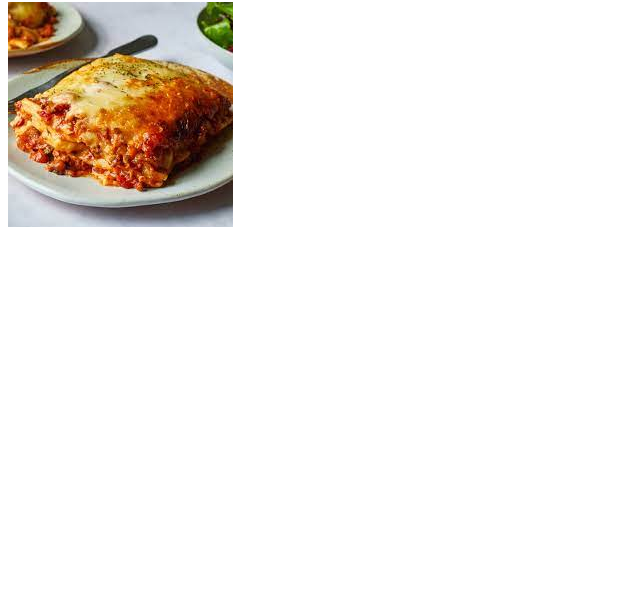
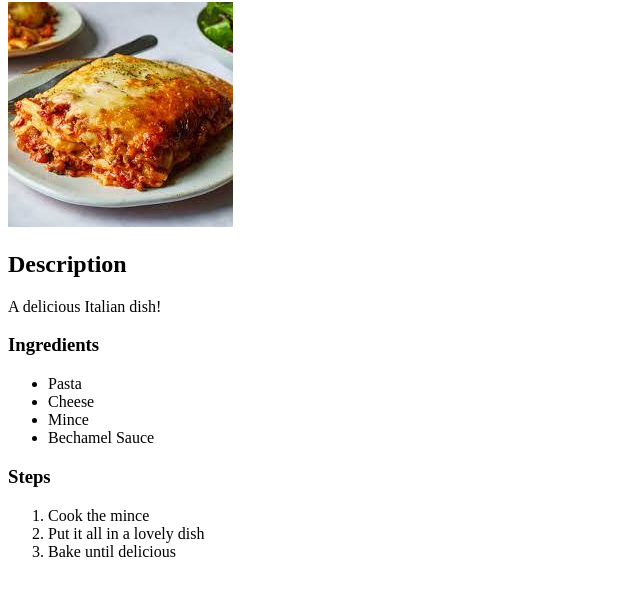
Before and after one commit to Quazbickie/odin-recipes, a plain HTML site: page recipes/lasagna.html in a window 1280 px wide. Shown: the part 78-674 px from the top of the page, without its empty margins (0-640 px from the left). Drawn offline with Linux system fonts and the light colour scheme.

Commit message:
Add steps and ingredients to lasagna.html
Added a steps and ingredients list to the lasagna
recipe.

```diff
--- a/recipes/lasagna.html
+++ b/recipes/lasagna.html
@@ -7,5 +7,20 @@
     <body>
         <h1>Lasagna Recipe</h1>
         <img src="../img/lasagna.jpeg">
+        <h2>Description</h2>
+        <p>A delicious Italian dish!</p>
+        <h3>Ingredients</h3>
+        <ul>
+            <li>Pasta</li>
+            <li>Cheese</li>
+            <li>Mince</li>
+            <li>Bechamel Sauce</li>
+        </ul>
+        <h3>Steps</h3>
+        <ol>
+            <li>Cook the mince</li>
+            <li>Put it all in a lovely dish</li>
+            <li>Bake until delicious</li>
+        </ol>
     </body>
 </html>
```
